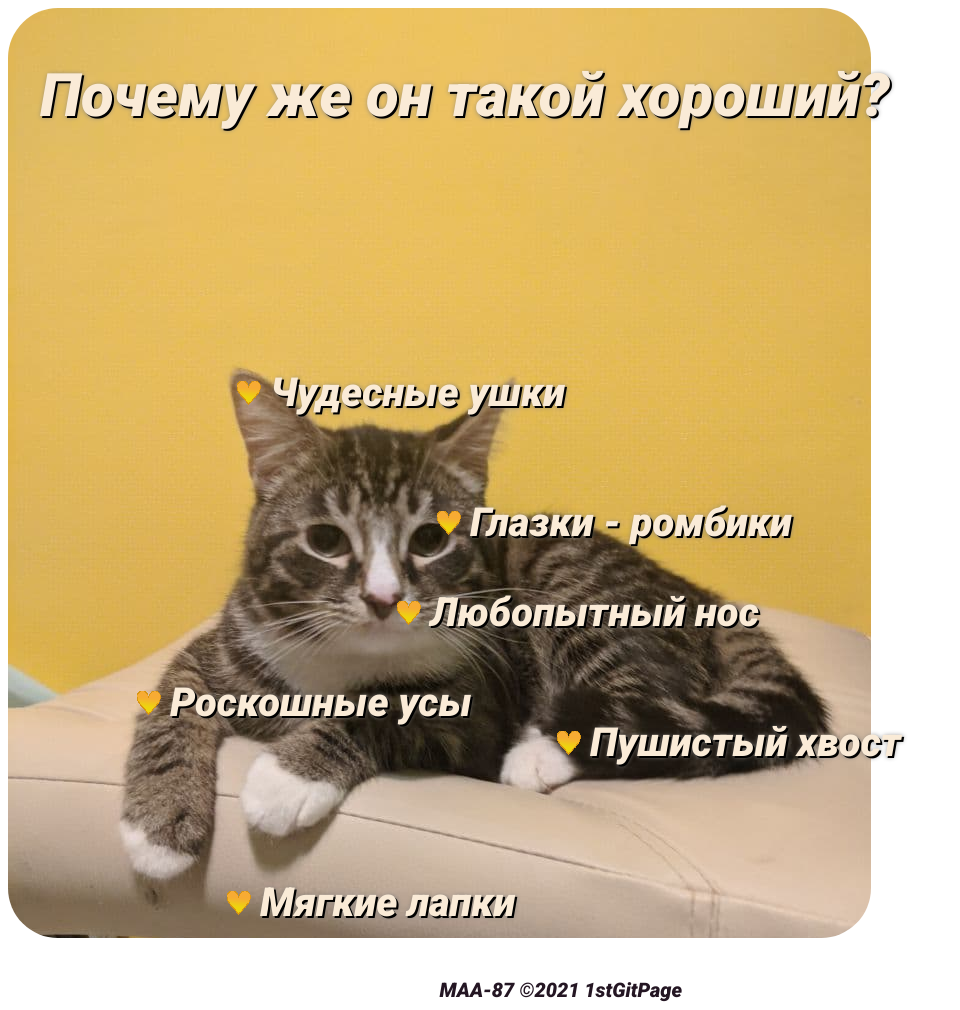
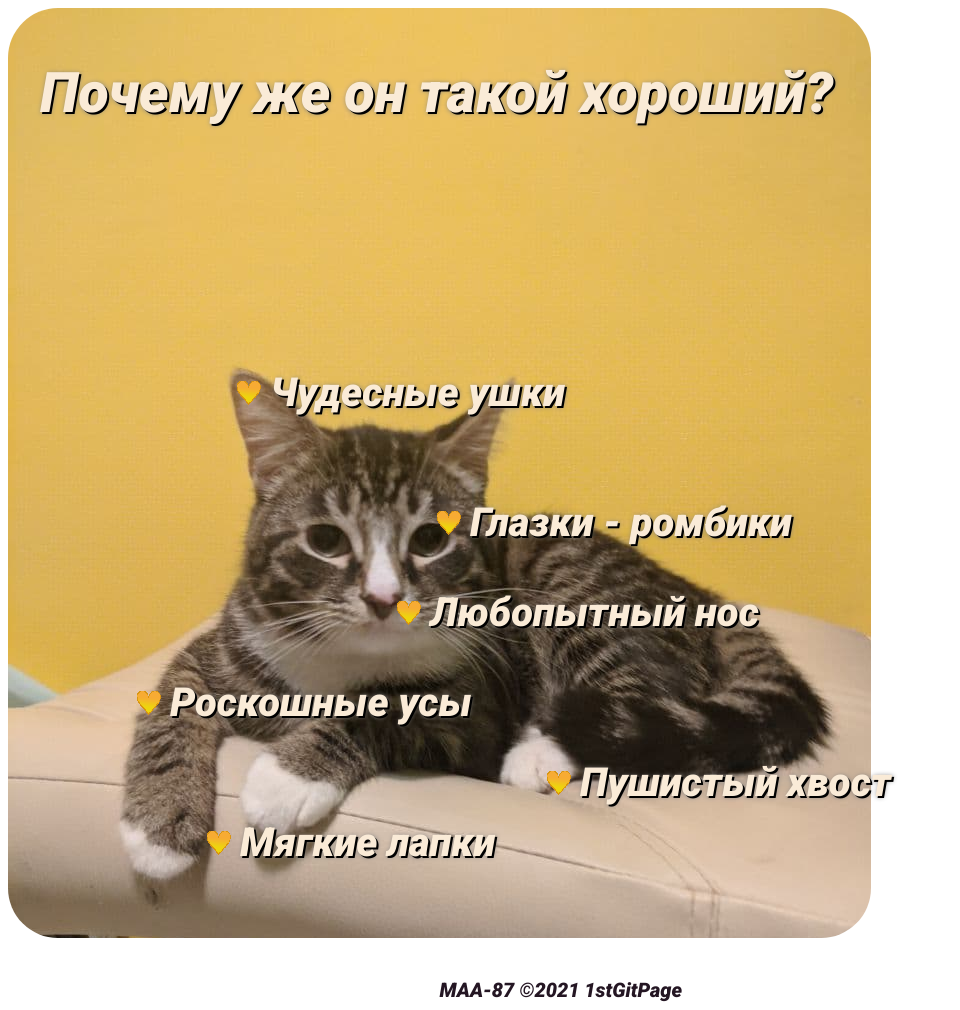
Before and after one commit to MAA-87/shoorik, a plain HTML site: page index.html in a window 1280 px wide. Shown: the whole page, without its empty margins (0-960 px from the left). Drawn offline with Linux system fonts and the light colour scheme.

Commit message:
Update index.html

```diff
--- a/index.html
+++ b/index.html
@@ -54,7 +54,7 @@ h1{
   margin: 0;
   padding: 0;
   position: absolute;
-  font-size: 3rem;
+  font-size: 2.8rem;
 left: 40px;
 top: 60px;
   text-shadow: 2px 2px black,4px 4px #f0f0,1px 1px 5px gray;
@@ -134,14 +134,14 @@ left: 170px;
     li:nth-child(5){
 
 position: absolute;
-top:700px;
-left: 590px;
+top:740px;
+left: 580px;
     }
     li:nth-child(6){
 
 position: absolute;
-top:860px;
-left: 260px;
+top:800px;
+left: 240px;
     }
 
    footer{
@@ -196,7 +196,7 @@ height: auto;
               Любопытный нос
             </h2>
             <p>
-              вынюхивать интересненькое
+              вынюхивать интересное
             </p>
           </li>
 
```
